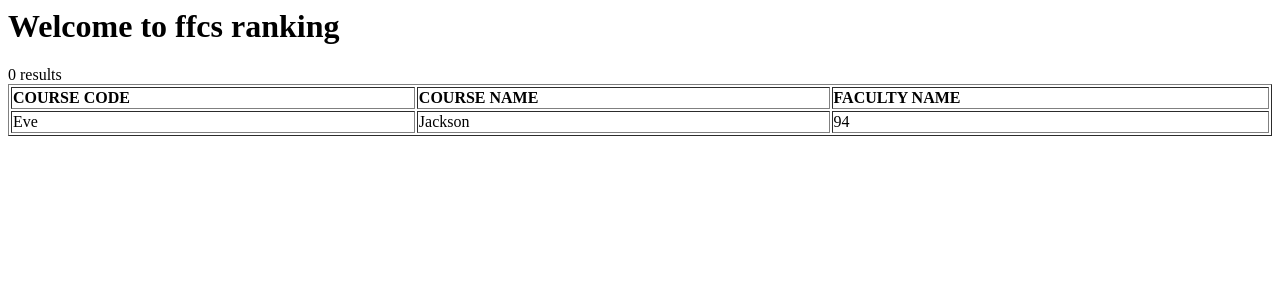
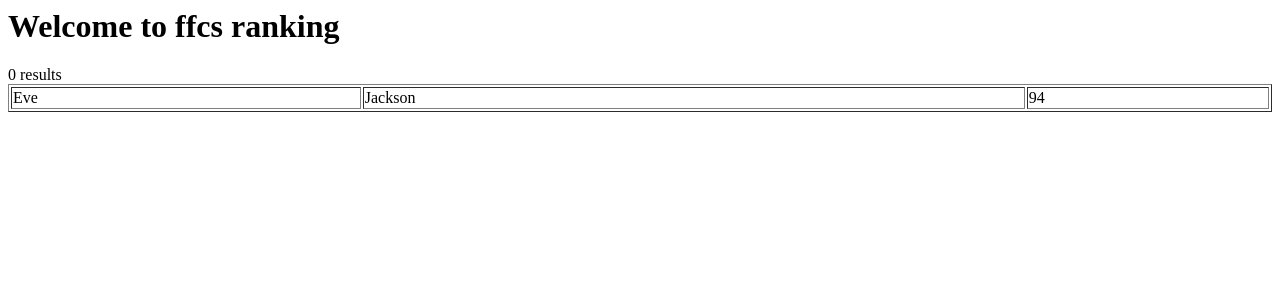
Before and after one commit to isthegeek/ffcs_ranking, a PHP site: page / in a window 1280 px wide. Shown: the top 300 px of the page. Run offline with PHP 8.4, Linux system fonts and the light colour scheme; data that the repository does not hold is empty.

Commit message:
minor change

```diff
--- a/index.php
+++ b/index.php
@@ -14,11 +14,7 @@ if ($conn->connect_error) {
     die("Connection failed: " . $conn->connect_error);
 }
 ?><table border="1" style="width:100%">
-  <tr>
-    <td><b>COURSE CODE</td>
-    <td><b>COURSE NAME</b></td>
-    <td><b>FACULTY NAME</b></td>
-  </tr>
+
   <tr>
     <td>Eve</td>
     <td>Jackson</td>
```
